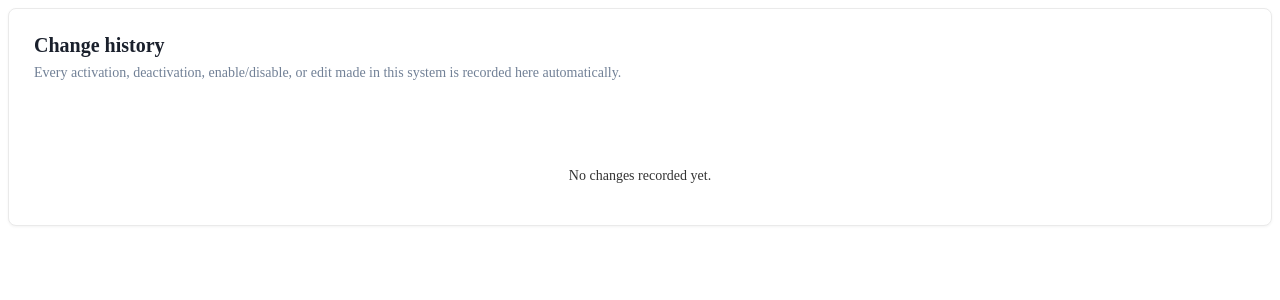
After one commit to Devulapally-hansika/origins-ivf, a Flask app: template templates/admin/change_history_module.html in a window 1280 px wide. The commit adds this page. Shown: the top 300 px of the page. Run offline with Flask 3, Linux system fonts and the light colour scheme; the template is opened without the code that fills it, so the values that code supplies are empty.

Commit message:
saving changed history files

```diff
--- a/templates/admin/base_layout.html
+++ b/templates/admin/base_layout.html
@@ -78,8 +78,8 @@
             <div id="branches" class="module">{% include 'admin/branch_management_module.html' %}</div>
             <div id="ads" class="module">{% include "admin/advertisement_management_module.html" %}</div>
             <div id="insights" class="module"><p style="color:#999;">Insights Module</p></div>
-            <div id="search" class="module"><p style="color:#999;">Global Search Module</p></div>
-            <div id="history" class="module"><p style="color:#999;">History Module</p></div>
+            <div id="search" class="module">{% include "admin/global_search_module.html" %}</div>
+            <div id="history" class="module">{% include "admin/change_history_module.html" %}</div>
             <div id="roles" class="module"><p style="color:#999;">Roles & Permissions Module</p></div>
             <div id="settings" class="module"><p style="color:#999;">System Settings Module</p></div>
         </div>
--- /dev/null
+++ b/templates/admin/change_history_module.html
@@ -0,0 +1,81 @@
+<style>
+    .history-card {
+        background: white;
+        border-radius: 8px;
+        padding: 25px;
+        border: 1px solid #eaeaea;
+        box-shadow: 0 1px 3px rgba(0,0,0,0.05);
+    }
+    .history-title {
+        font-size: 20px;
+        font-weight: 700;
+        color: #1a202c;
+        margin: 0 0 8px 0;
+    }
+    .history-subtitle {
+        font-size: 14px;
+        color: #718096;
+        margin: 0 0 25px 0;
+    }
+    .history-table {
+        width: 100%;
+        border-collapse: collapse;
+        background: white;
+        border-radius: 8px;
+        overflow: hidden;
+        border: 1px solid #eaeaea;
+    }
+    /* Solid Tiffany Blue Header matching Branch Management */
+    .history-table th {
+        text-align: left;
+        padding: 15px;
+        background: var(--tiffany);
+        color: white;
+        font-weight: 600;
+        font-size: 13px;
+        text-transform: uppercase;
+    }
+    .history-table td {
+        padding: 15px;
+        border-bottom: 1px solid #eee;
+        font-size: 14px;
+        color: #333;
+    }
+    .empty-state {
+        text-align: center;
+        color: #999;
+        padding: 30px;
+    }
+</style>
+
+<div class="history-card">
+    <h3 class="history-title">Change history</h3>
+    <p class="history-subtitle">Every activation, deactivation, enable/disable, or edit made in this system is recorded here automatically.</p>
+
+    <table class="history-table">
+        <thead>
+            <tr>
+                <th>TIMESTAMP</th>
+                <th>ACTION</th>
+                <th>DETAILS</th>
+                <th>PERFORMED BY</th>
+            </tr>
+        </thead>
+        <tbody>
+            {% if change_logs %}
+                {% for log in change_logs %}
+                <tr>
+                    <td>{{ log.timestamp }}</td>
+                    <td>{{ log.action }}</td>
+                    <td>{{ log.details }}</td>
+                    <td>{{ log.performed_by }}</td>
+                </tr>
+                {% endfor %}
+            {% else %}
+                <tr>
+                    <td colspan="4" class="empty-state">No changes recorded yet.</td>
+                </tr>
+            {% endif %}
+        </tbody>
+    </table>
+</div>
```
Also changed, not shown: templates/admin/global_search_module.html (added, +99 -0 lines).
